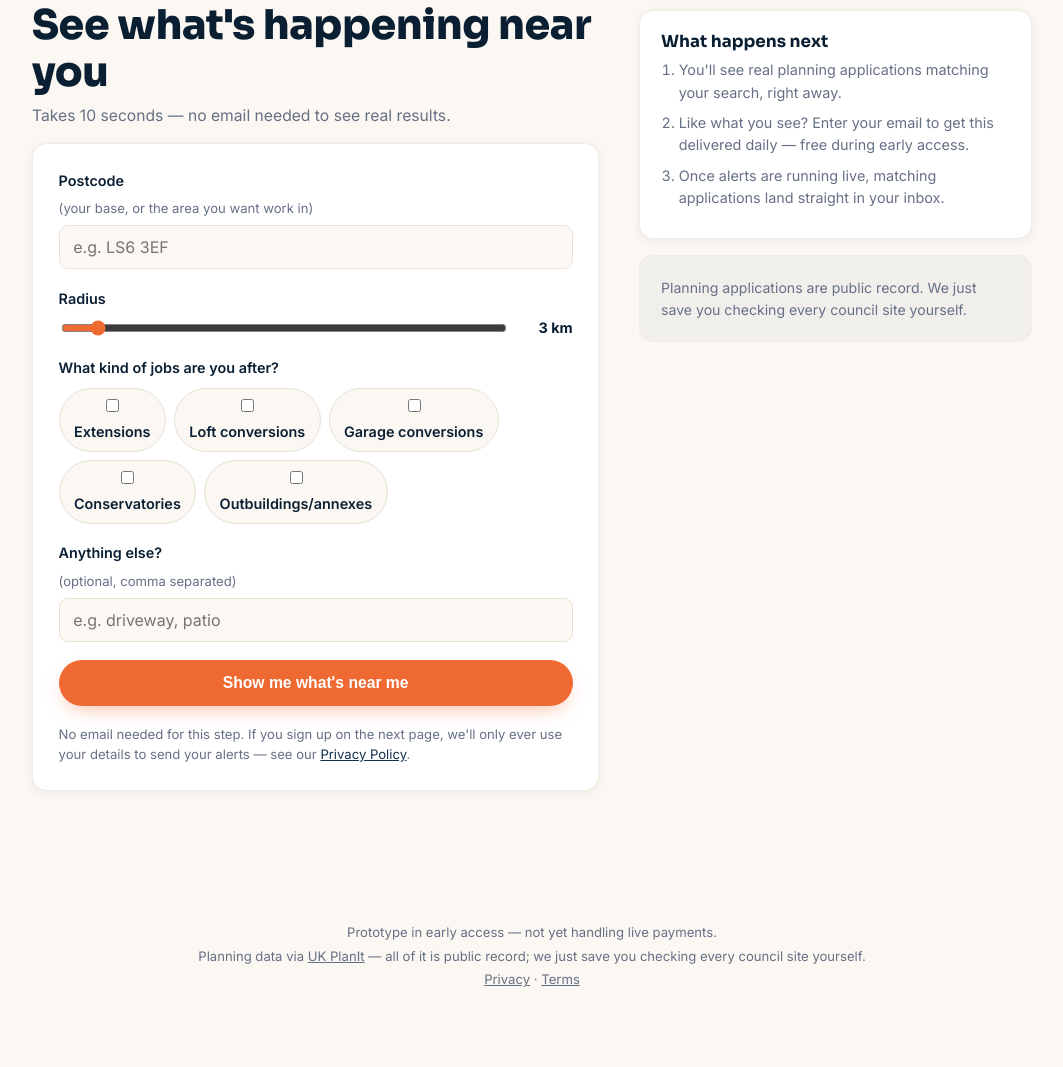
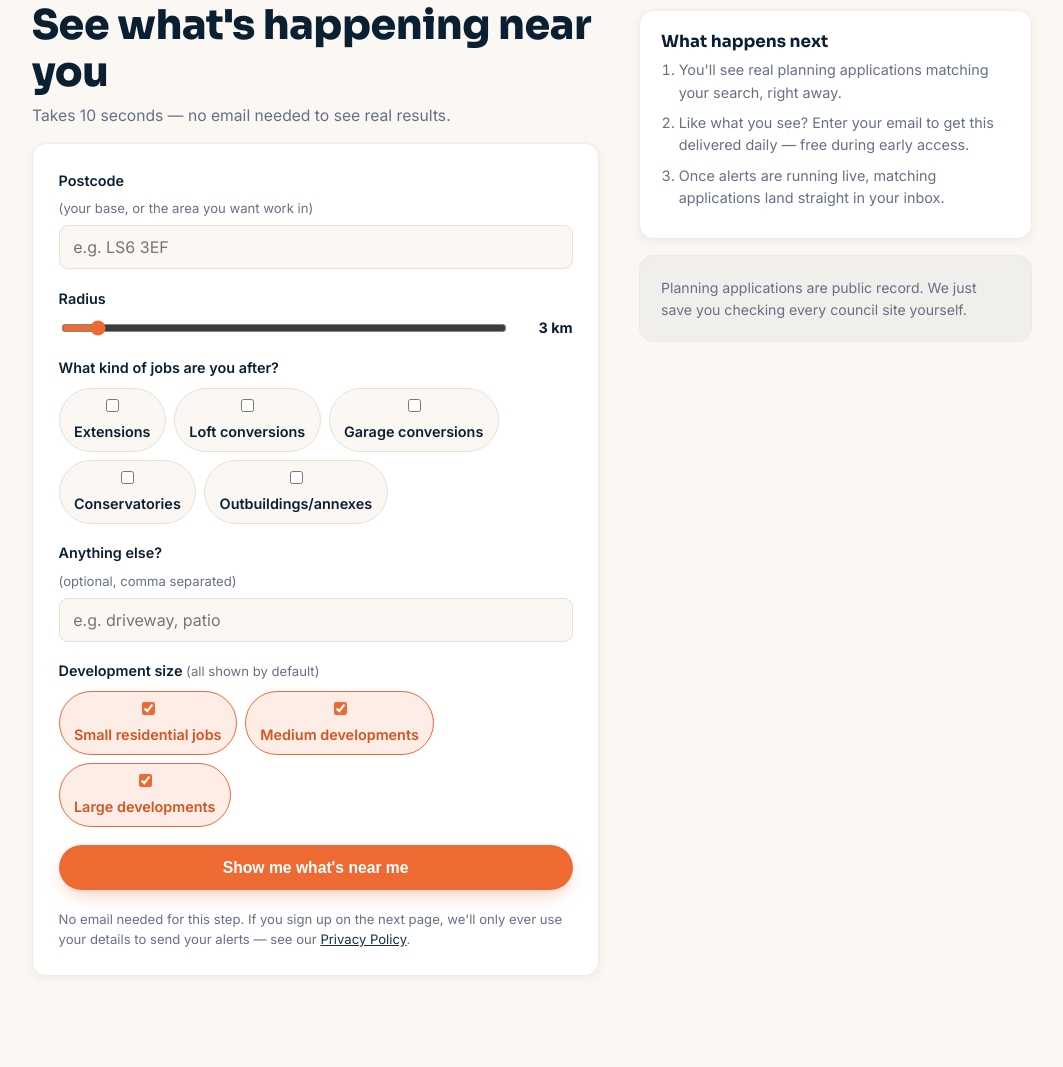
Before and after one commit to jackhvoice/patchalert, a Flask app: page /signup in a window 1280 px wide. Shown: the part 113-1180 px from the top of the page, without its empty margins (108-1171 px from the left). Before the commit the page ends 1100 px from the top, so only its background shows below. Run offline with Flask 3, Linux system fonts and the light colour scheme; some libraries are stand-ins or nearby versions.

Commit message:
Update signup.html

```diff
--- a/templates/signup.html
+++ b/templates/signup.html
@@ -29,6 +29,20 @@
       <label>Anything else? <span class="hint">(optional, comma separated)</span>
         <input type="text" name="custom_keywords" placeholder="e.g. driveway, patio">
       </label>
+      <fieldset>
+        <legend>Development size <span class="hint">(all shown by default)</span></legend>
+        <div class="checkbox-grid">
+          <label class="checkbox-pill">
+            <input type="checkbox" name="sizes" value="small" checked> Small residential jobs
+          </label>
+          <label class="checkbox-pill">
+            <input type="checkbox" name="sizes" value="medium" checked> Medium developments
+          </label>
+          <label class="checkbox-pill">
+            <input type="checkbox" name="sizes" value="large" checked> Large developments
+          </label>
+        </div>
+      </fieldset>
       <button class="btn btn-primary btn-block" type="submit">Show me what's near me</button>
       <p class="hint" style="margin: 0;">No email needed for this step. If you sign up on the next
          page, we'll only ever use your details to send your alerts — see our
```
